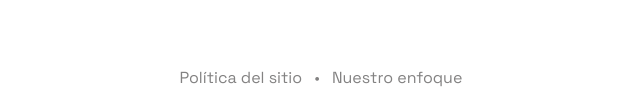
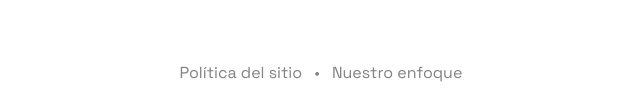
Before and after one commit to chemagr25/electrica120, an Astro site: page / in a window 1280 px wide. Shown: the part 1058-1164 px from the top of the page, 319-959 px from the left. Built offline with nearby package versions, Linux system fonts and the light colour scheme; Astro itself is replaced by a stand-in of ours.

Commit message:
fix footer

```diff
--- a/src/components/Footer.astro
+++ b/src/components/Footer.astro
@@ -1,6 +1,6 @@
-<footer class="w-full h-16  px-3 py-2">
+<footer class="w-full h-16 pt-0  px-4 py-2">
     <div
-        class="h-full border-t-1 flex justify-center gap-3 items-center items border-[#ffffff]"
+        class="h-full border-t-1 flex justify-center gap-3 items-center items border-[#f6f6f6] lg:border-none"
     >
         <p class="hover:underline  hover:cursor-pointer">Política del sitio</p>
         <span>•</span>
```
